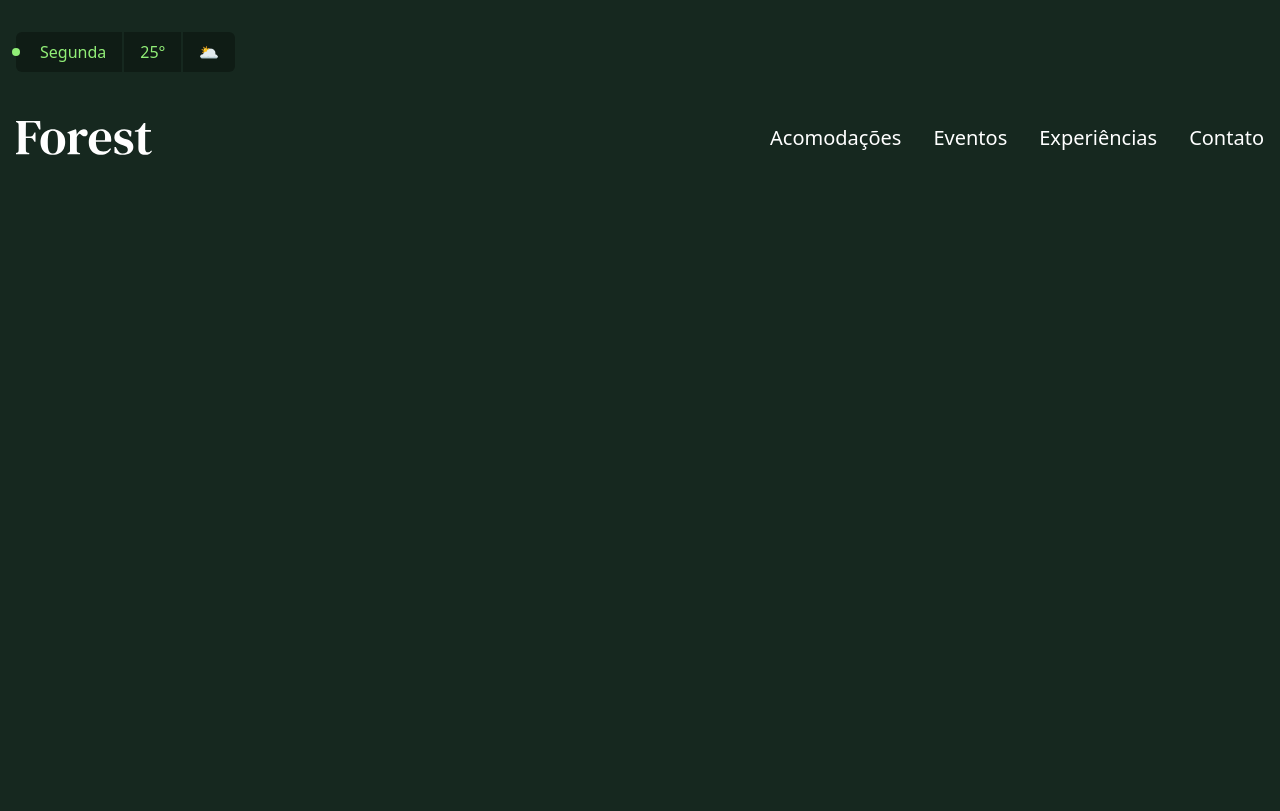
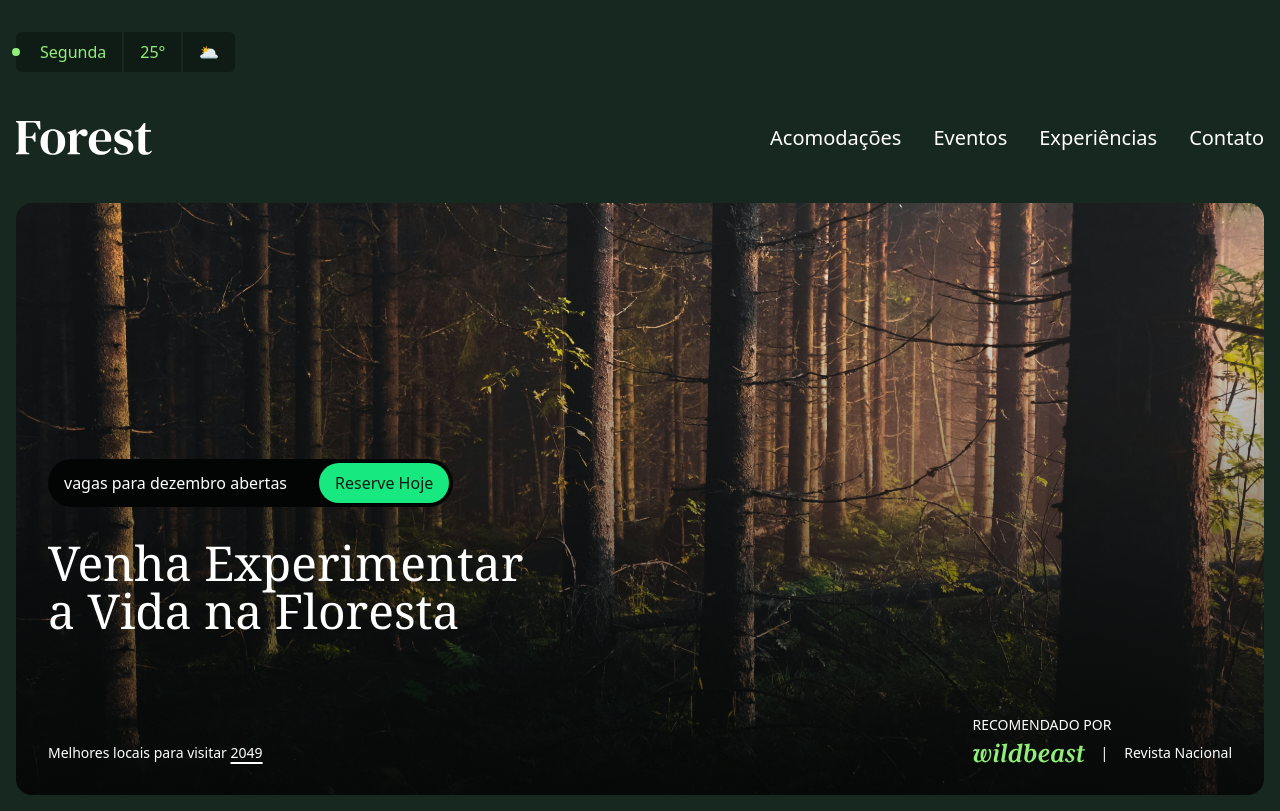
Before and after one commit to kessleru/Forest-Web, a website built with Vite: page index.html in a window 1280 px wide. Built offline with nearby package versions, Linux system fonts and the light colour scheme.

Commit message:
feat: adicionado imagem de introdução junto com seus textos

```diff
--- a/index.html
+++ b/index.html
@@ -10,7 +10,9 @@
   <body class="bg-verde-800 font-sans">
     <div class="container mt-4 justify-start">
       <div class="inline-flex items-center rounded-md bg-verde-900">
-      <span class="size-2 bg-verde-300 block rounded-full relative -left-1"></span>
+        <span
+          class="size-2 bg-verde-300 block rounded-full relative -left-1"
+        ></span>
         <div class="flex text-verde-300 divide-x-2 divide-verde-800">
           <div class="px-4 py-2 capitalize" id="dia">segunda</div>
           <div class="px-4 py-2" id="temperatura">25°</div>
@@ -21,16 +23,77 @@
 
     <header class="container flex justify-between items-center gap-8 py-8">
       <a href="./">
-      <img src="assets/icons/forest.svg" alt="Forest">
+        <img src="assets/icons/forest.svg" alt="Forest" />
       </a>
       <nav>
         <ul class="text-white text-xl flex flex-wrap gap-8">
-        <li><a class="hover:underline hover:underline-offset-8" href="#acomodacoes">Acomodações</a></li>
-        <li><a class="hover:underline hover:underline-offset-8" href="#eventos">Eventos</a></li>
-        <li><a class="hover:underline hover:underline-offset-8" href="#experiencias">Experiências</a></li>
-        <li><a class="hover:underline hover:underline-offset-8" href="#contato">Contato</a></li>
+          <li>
+            <a
+              class="hover:underline hover:underline-offset-8"
+              href="#acomodacoes"
+              >Acomodações</a
+            >
+          </li>
+          <li>
+            <a class="hover:underline hover:underline-offset-8" href="#eventos"
+              >Eventos</a
+            >
+          </li>
+          <li>
+            <a
+              class="hover:underline hover:underline-offset-8"
+              href="#experiencias"
+              >Experiências</a
+            >
+          </li>
+          <li>
+            <a class="hover:underline hover:underline-offset-8" href="#contato"
+              >Contato</a
+            >
+          </li>
         </ul>
       </nav>
     </header>
+
+    <main class="container">
+      <div class="relative px-8 pb-8 pt-64 bg-linear-to-t from-verde-950/80 text-white rounded-2xl overflow-hidden">
+        <img
+          class="absolute inset-0 size-full object-cover -z-10"
+          src="/assets/imgs/floresta.jpg"
+          alt="Floresta"
+        />
+        <div
+          class="bg-verde-950 inline-flex mb-8 gap-8 items-center py-1 pl-4 pr-1 rounded-full"
+        >
+          vagas para dezembro abertas
+          <a
+            class="bg-verde-400 text-verde-900 py-2 px-4 inline-block rounded-full"
+            href="./"
+            >Reserve Hoje</a
+          >
+        </div>
+        <h1 class="mb-20 font-serif max-w-screen-sm text-5xl text-balance">
+          Venha Experimentar a Vida na Floresta
+        </h1>
+        <div class="text-sm flex justify-between items-end">
+          <p>
+            Melhores locais para visitar
+            <a
+              class="underline decoration-2 underline-offset-4 hover:no-underline"
+              href="./"
+              >2049</a
+            >
+          </p>
+          <div>
+            <p class="uppercase mb-2">Recomendado por</p>
+            <p class="flex items-center gap-4">
+              <img class="w-28" src="/assets/imgs/partners/wildbeast.svg" alt="Wildbeast">
+              <span>|</span>
+              Revista Nacional
+            </p>
+          </div>
+        </div>
+      </div>
+    </main>
   </body>
 </html>
```
Lines whose indentation alone changed are shown as unchanged.
